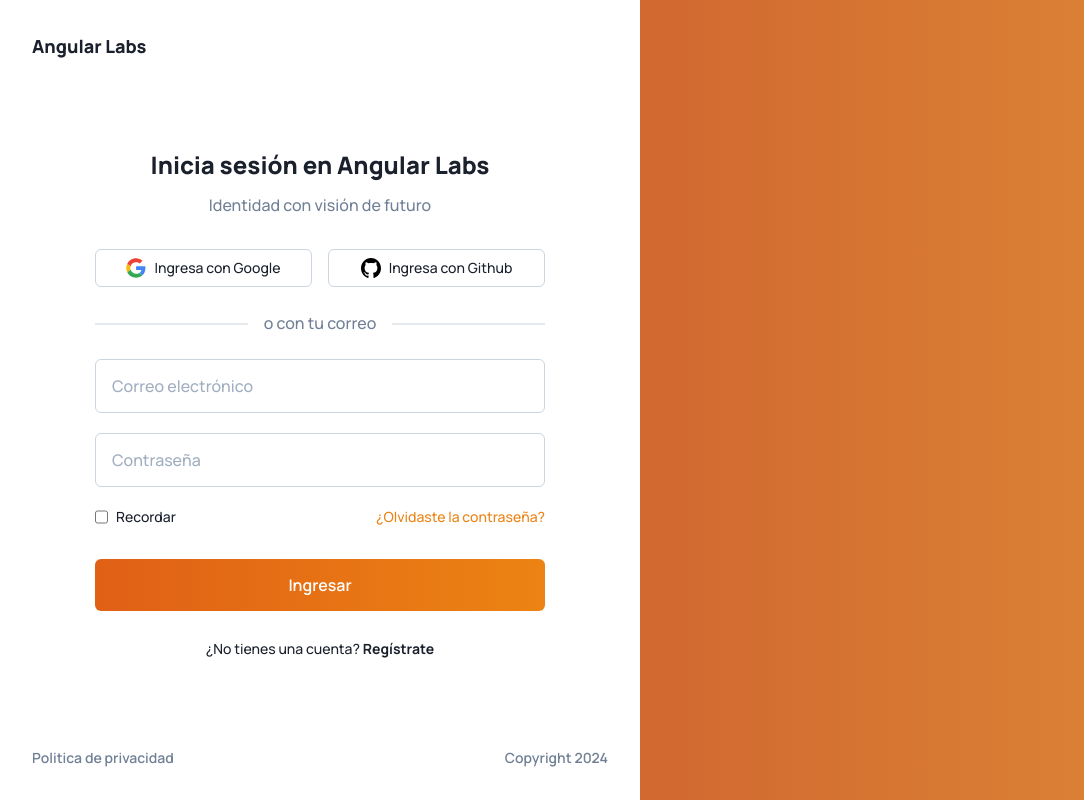
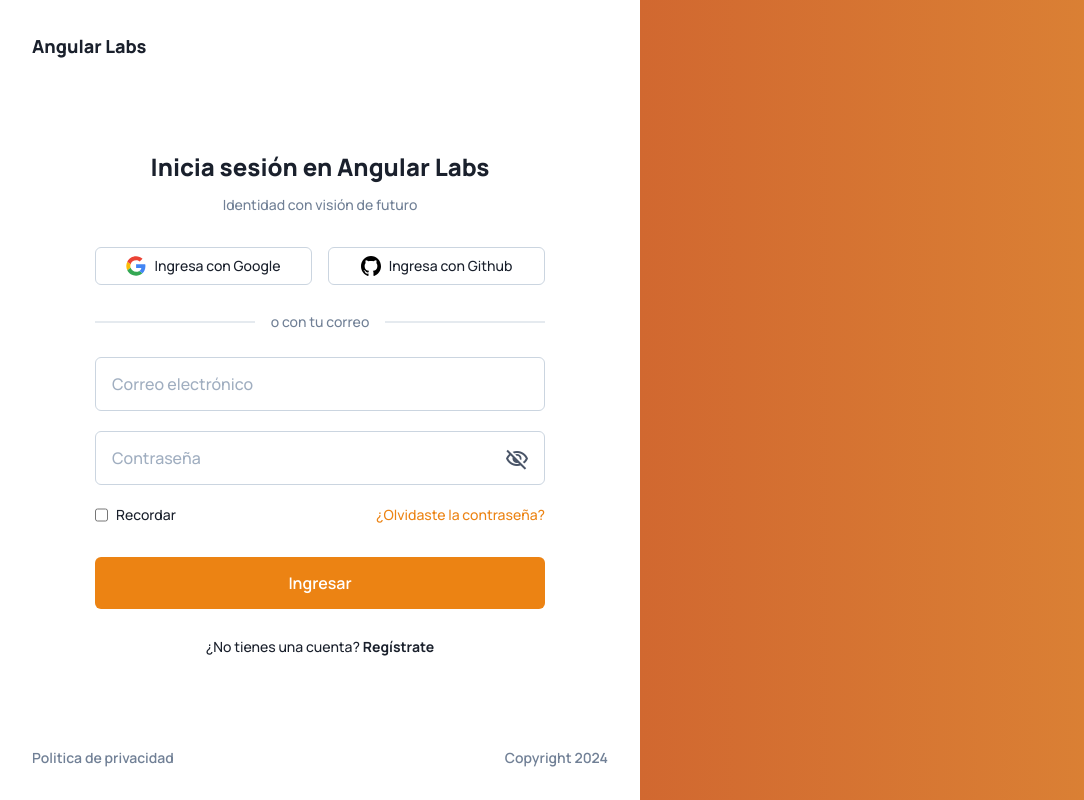
Before and after one commit to DavidBarcenas/ng-labs, an Angular app: page /acceder in a window 1280 px wide. Shown: the whole page, without its empty margins (0-1084 px from the left). Built offline with nearby package versions, Linux system fonts and the light colour scheme.

Commit message:
Maqueta la pantalla de login

```diff
--- a/src/app/auth/auth-login/auth-login.component.html
+++ b/src/app/auth/auth-login/auth-login.component.html
@@ -1,15 +1,29 @@
 <app-auth-shell>
   <form>
-    <input class="w-full border border-gray-400 px-4 py-3.5 rounded-md outline-none placeholder:text-gray-500 mb-5" type="text" placeholder="Correo electrónico">
-    <input class="w-full border border-gray-400 px-4 py-3.5 rounded-md outline-none placeholder:text-gray-500 mb-5" type="password" placeholder="Contraseña">
+    <input class="form-control" type="text" placeholder="Correo electrónico" />
+    <div class="relative">
+      <input
+        [type]="showPass() ? 'text' : 'password'"
+        class="form-control"
+        placeholder="Contraseña"
+      />
+      <span
+        (click)="togglePass()"
+        (keyup.enter)="togglePass()"
+        tabindex="0"
+        class="material-symbols-outlined absolute top-4 right-4 cursor-pointer text-gray-700 select-none"
+      >
+        {{ showPass() ? "visibility" : "visibility_off" }}
+      </span>
+    </div>
     <div class="flex justify-between text-sm mb-8">
-      <label class="flex gap-2" for="remember">
-        <input type="checkbox" id="remember">
+      <label class="flex gap-2 cursor-pointer" for="remember">
+        <input type="checkbox" id="remember" class="accent-primary" />
         Recordar
       </label>
-      <a class="text-[#ec8313]" href="#">¿Olvidaste la contraseña?</a>
+      <a class="link text-primary" href="#">¿Olvidaste la contraseña?</a>
     </div>
-    <button type="button" class="bg-gradient-to-r from-[#e06016] to-[#ec8313] text-white font-semibold mb-7 px-4 py-3.5 rounded-md w-full hover:from-[#de7136] hover:to-[#ed9231]">Ingresar</button>
-    <p class="text-sm">¿No tienes una cuenta? <a class="font-bold" href="#">Regístrate</a></p>
+    <button type="button" class="btn-primary">Ingresar</button>
+    <p class="text-sm">¿No tienes una cuenta? <a class="link font-bold" href="#">Regístrate</a></p>
   </form>
 </app-auth-shell>
--- a/src/app/auth/auth-login/auth-login.component.ts
+++ b/src/app/auth/auth-login/auth-login.component.ts
@@ -1,4 +1,4 @@
-import { Component } from '@angular/core';
+import { Component, signal } from '@angular/core';
 import { AuthShellComponent } from '../auth-shell/auth-shell.component';
 
 @Component({
@@ -7,4 +7,10 @@
   templateUrl: './auth-login.component.html',
   imports: [AuthShellComponent],
 })
-export class AuthLoginComponent {}
+export class AuthLoginComponent {
+  showPass = signal(false);
+
+  togglePass() {
+    this.showPass.update(value => !value)
+  }
+}
--- a/src/app/auth/auth-shell/auth-shell.component.html
+++ b/src/app/auth/auth-shell/auth-shell.component.html
@@ -5,7 +5,7 @@
     </header>
     <div class="m-auto text-center text-md font-medium w-[450px]">
       <h2 class="text-2xl font-extrabold">Inicia sesión en Angular Labs</h2>
-      <p class="mt-3 mb-8 text-gray-600">Identidad con visión de futuro</p>
+      <p class="mt-3 mb-8 text-gray-600 text-sm">Identidad con visión de futuro</p>
       <div class="flex gap-4">
         <button
           class="border border-gray-400 rounded-md flex items-center justify-center text-sm font-medium gap-2 py-2 px-3 w-full transition-colors hover:bg-gray-100 active:bg-gray-200"
@@ -25,7 +25,7 @@
           class="absolute left-0 top-[55%] block bg-gray-400 h-[1px] w-full -translate-y-1/2"
           aria-hidden="true"
         ></span>
-        <span class="bg-white text-gray-600 inline-block px-4 relative">o con tu correo</span>
+        <span class="bg-white text-gray-600 text-sm inline-block px-4 relative">o con tu correo</span>
       </div>
       <ng-content />
     </div>
```
